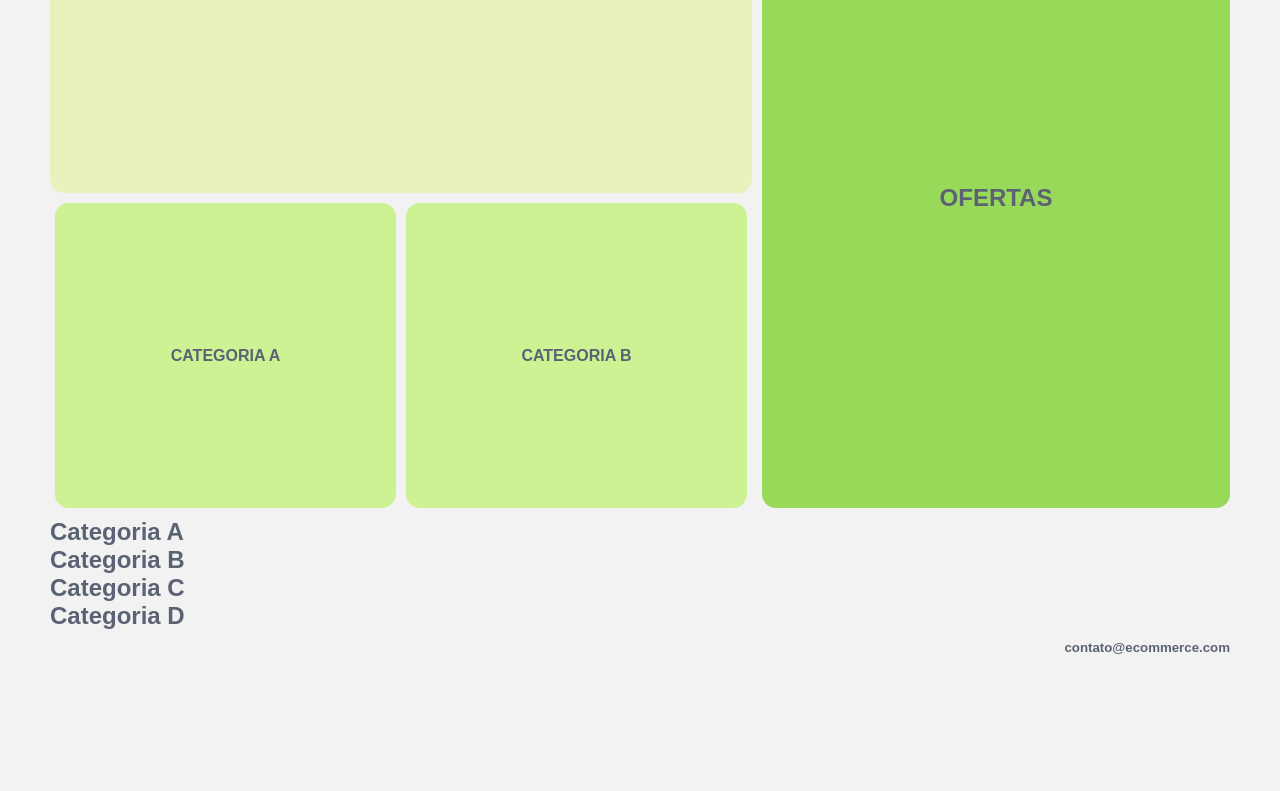
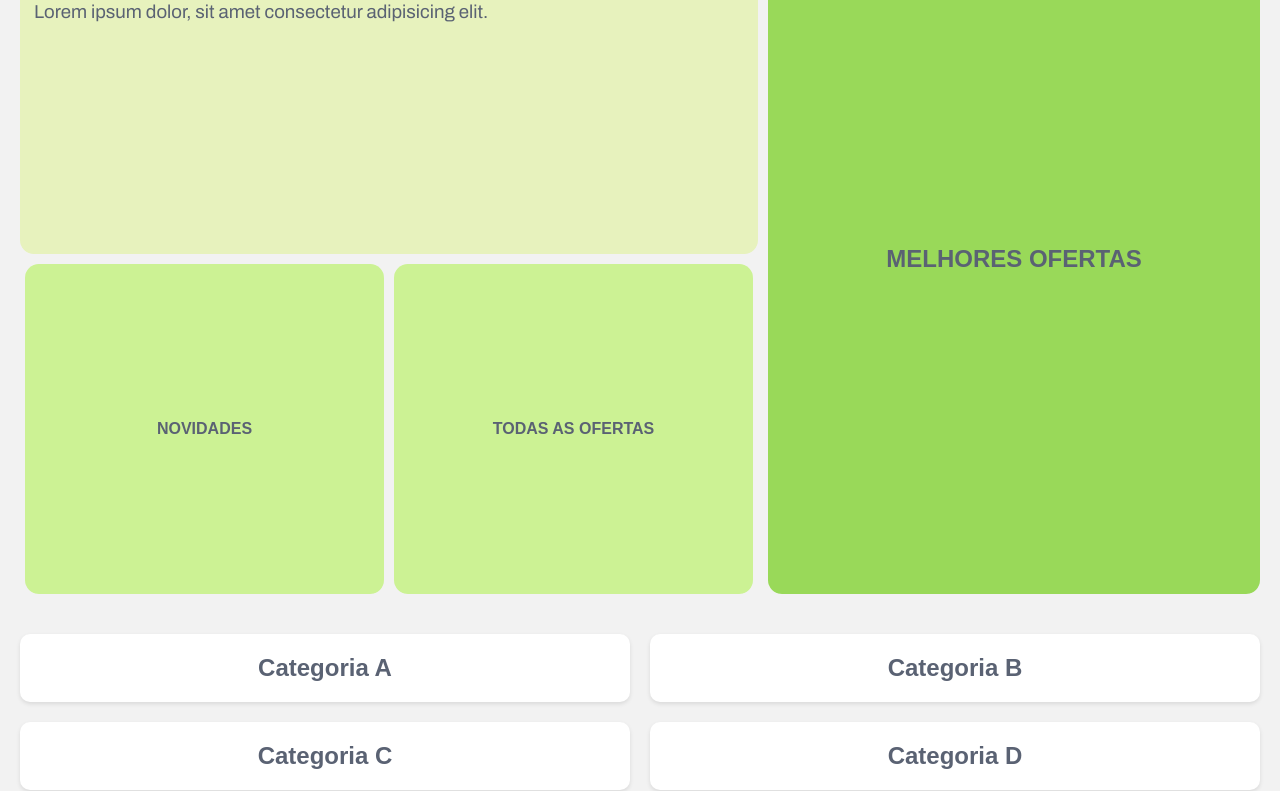
Before and after one commit to douglas-farias/coderhouse-javascript_projetofinal, a plain HTML site: page index.html in a window 1280 px wide. Shown: the part 170-961 px from the top of the page. Before the commit the page ends 850 px from the top, so only its background shows below. Drawn offline with Linux system fonts and the light colour scheme.

Commit message:
Atualização dos arquivos js

```diff
--- a/index.html
+++ b/index.html
@@ -27,41 +27,39 @@
         </nav>
     </header>
     <main class="conteudo">
-        <section id="conteudo__titulo">
+        <section class="conteudo__topo">
+            <section id="topo__titulo">
                 <h1>OS MELHORES PRODUTOS</h1><br>
                 <h3>Lorem ipsum dolor, sit amet consectetur adipisicing elit.</h3>
             </section>
-        <section id="conteudo__loja">
-            <div id="conteudo__loja-categoriaa"><a href="./assets/pages/loja-todas-categorias.html">CATEGORIA A</a></div>
-            <div id="conteudo__loja-categoriab"><a href="./assets/pages/loja-todas-categorias.html">CATEGORIA B</a></div>
+            <section id="topo__loja">
+                <div id="topo__novidades"><a href="./assets/pages/vitrine.html?filtro=novidade">NOVIDADES</a></div>
+                <div id="topo__ofertasTodas"><a href="./assets/pages/vitrine.html?filtro=oferta">TODAS AS OFERTAS</a></div>
             </section>
-        <section id="conteudo__ofertas">
+            <section id="topo__ofertasAlgumas">
                 <div>
-                <h2>OFERTAS</h2>
+                    <h2>MELHORES OFERTAS</h2>
                 </div>
+            </section>
         </section>
         <section class="conteudo__vitrine">
             <div class="vitrine__categorias">
-                <a href="vitrine.html?categoria=categoriaA">
-                    <!-- <img src="img/categoriaA.jpg" alt="Categoria A"> -->
+                <a href="./assets/pages/vitrine.html?categoria=categoriaA">
                     <h2>Categoria A</h2>
                 </a>
             </div>
             <div class="vitrine__categorias">
-                <a href="vitrine.html?categoria=categoriaB">
-                    <!-- <img src="img/categoriaB.jpg" alt="Categoria B"> -->
+                <a href="./assets/pages/vitrine.html?categoria=categoriaB">
                     <h2>Categoria B</h2>
                 </a>
             </div>
             <div class="vitrine__categorias">
-                <a href="vitrine.html?categoria=categoriaC">
-                    <!-- <img src="img/categoriaC.jpg" alt="Categoria C"> -->
+                <a href="./assets/pages/vitrine.html?categoria=categoriaC">
                     <h2>Categoria C</h2>
                 </a>
             </div>
             <div class="vitrine__categorias">
-                <a href="vitrine.html?categoria=categoriaD">
-                    <!-- <img src="img/categoriaD.jpg" alt="Categoria D"> -->
+                <a href="./assets/pages/vitrine.html?categoria=categoriaD">
                     <h2>Categoria D</h2>
                 </a>
             </div>
--- a/styles/index.css
+++ b/styles/index.css
@@ -10,7 +10,7 @@
 }
 
 a {
-    color: #5A6273
+    color: #5A6273;
 }
 
 body {
@@ -19,11 +19,14 @@ body {
     font-weight: 400;
     font-style: normal;
     background-color: #F2F2F2;
-    margin: 25px 50px;
+    margin: 0;
     display: flex;
     flex-direction: column;
-    height: 100vh;
-    justify-content: space-between;
+    min-height: 100vh;
+}
+
+header {
+    margin: 25px 50px;
 }
 
 nav {
@@ -49,48 +52,46 @@ nav ul li {
     margin-right: 20px;
 }
 
-main {
-    padding: 10px 0 10px 0;
+.conteudo__topo {
     display: grid;
     gap: 10px;
     grid-template-columns: 3fr 2fr;
     grid-template-rows: 1fr 1fr;
     grid-template-areas:
-    "titulo ofertas"
-    "loja ofertas";
-    flex-grow: 1;
+    "titulo ofertasAlgumas"
+    "loja ofertasAlgumas";
+    height: calc(92vh - 25px);
+    padding: 20px;
 }
 
-#conteudo__titulo {
+#topo__titulo {
     background-color: #E7F2BD;
     border-radius: 14px;
     padding: 14px;
     grid-area: titulo;
 }
 
-#conteudo__titulo h1 {
+#topo__titulo h1 {
     font-family: "Roboto", sans-serif;
     font-weight: 900;
     font-style: normal;
     font-size: 30pt;
 }
 
-#conteudo__titulo h3 {
+#topo__titulo h3 {
     font-family: "Archivo", sans-serif;
     font-optical-sizing: auto;
-    font-weight: <weight>;
+    font-weight: normal;
     font-style: normal;
-    font-variation-settings:
-      "wdth" 100;
 }
 
-#conteudo__loja {
+#topo__loja {
     display: flex;
     flex-direction: row;
     grid-area: loja;
 }
 
-#conteudo__loja div {
+#topo__loja div {
     font-family: "Roboto", sans-serif;
     font-weight: 900;
     font-style: normal;
@@ -105,14 +106,32 @@ main {
     margin: 0 5px;
 }
 
-#conteudo__ofertas {
+#topo__ofertasAlgumas {
     background-color: #99D959;
     border-radius: 14px;
     display: flex;
     flex-direction: column;
     align-items: center;
     justify-content: center;
-    grid-area: ofertas;
+    grid-area: ofertasAlgumas;
+}
+
+.conteudo__vitrine {
+    display: grid;
+    grid-template-columns: repeat(2, 1fr);
+    grid-template-rows: repeat(2, 1fr);
+    gap: 20px;
+    padding: 20px;
+}
+
+.vitrine__categorias {
+    background-color: white;
+    border-radius: 10px;
+    display: flex;
+    align-items: center;
+    justify-content: center;
+    padding: 20px;
+    box-shadow: 0 2px 4px rgba(0,0,0,0.1);
 }
 
 footer {
@@ -120,4 +139,5 @@ footer {
     flex-direction: row;
     justify-content: flex-end;
     align-content: center;
+    margin: 25px 50px;
 }
```
Also changed, not shown: assets/pages/vitrine.html (+1 -0 lines), scripts/listaProdutos.js (added, +61 -0 lines), scripts/vitrine.js (+22 -0 lines). Lines whose indentation alone changed are shown as unchanged.
